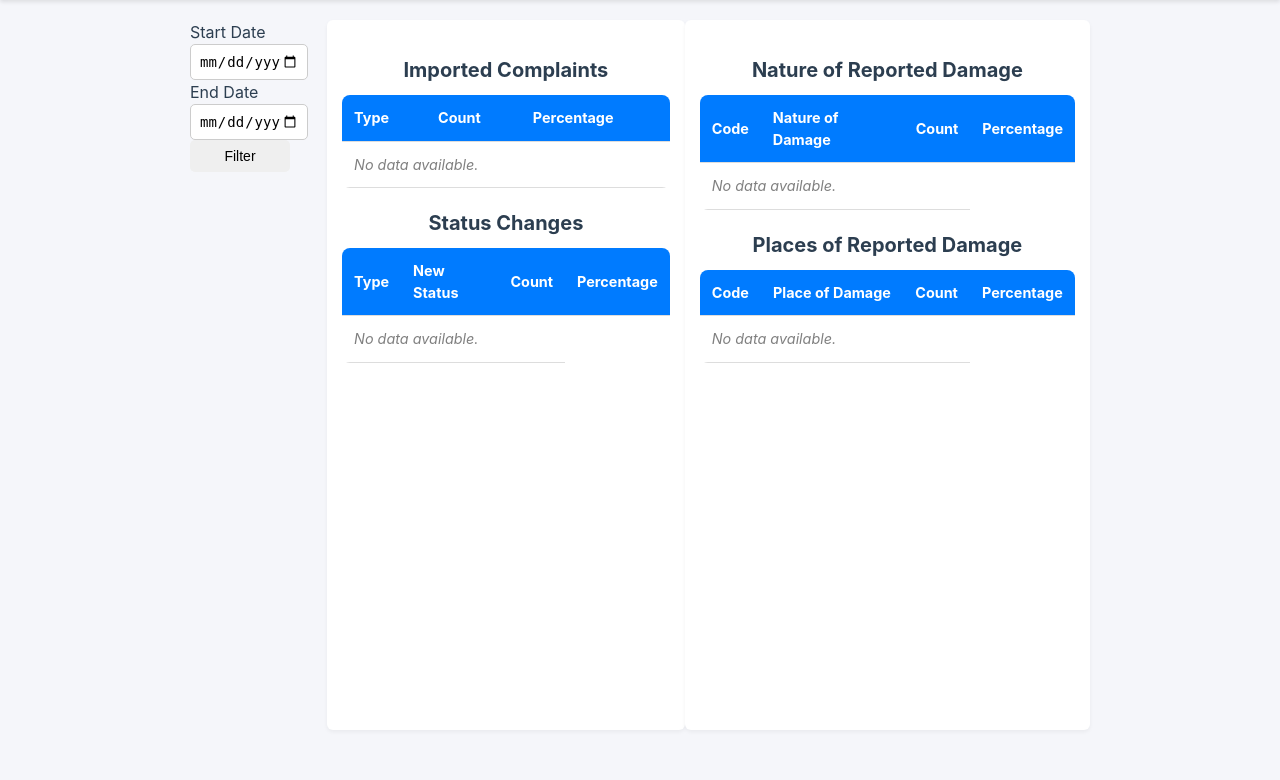
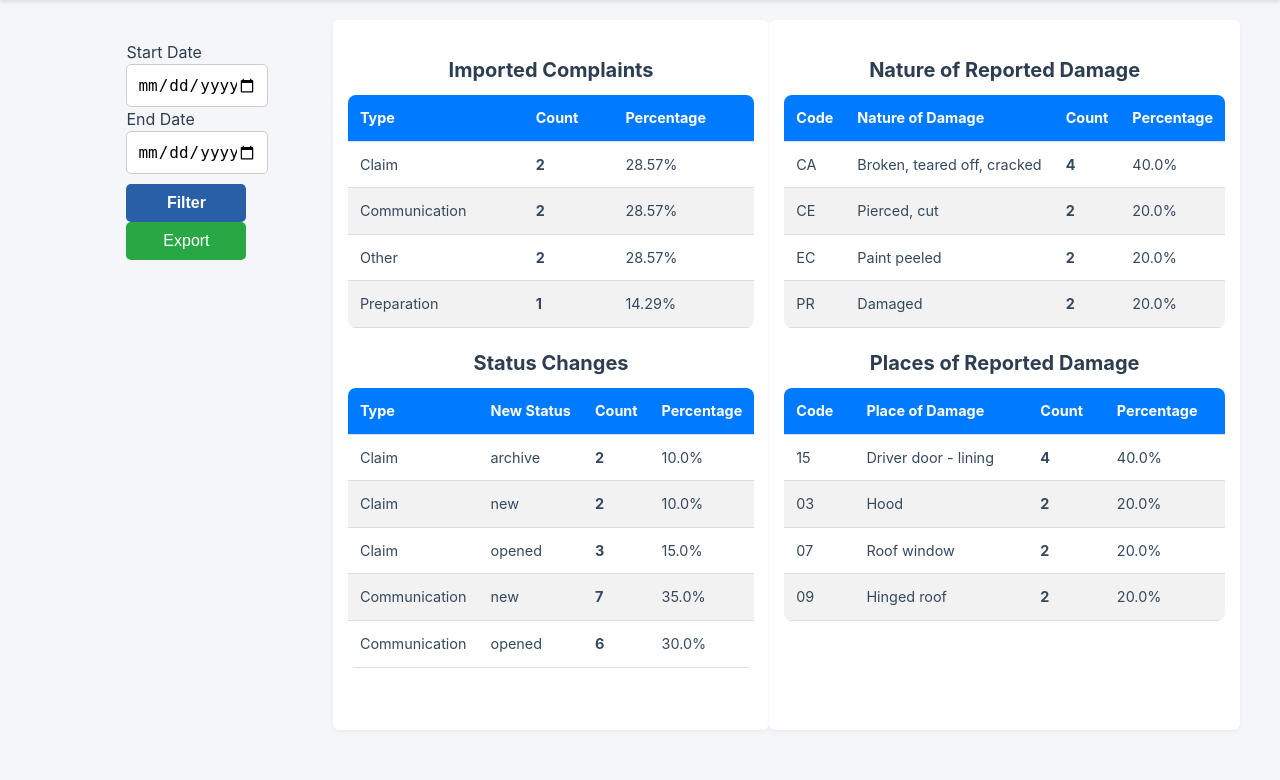
Before and after one commit to TIS2024-FMFI/vehicle-delivery, a Django app: page /statistics in a window 1280 px wide. Shown: the part 74-854 px from the top of the page. Run offline with Django 5.2, Linux system fonts and the light colour scheme; a user stored in the database is signed in; data comes from the database, SQL or seed files in the repository.

Commit message:
added statistics export

```diff
--- a/VehicleDelivery/main/templates/statistics.html
+++ b/VehicleDelivery/main/templates/statistics.html
@@ -4,17 +4,25 @@
 
 {% block content %}
 <div class="container">
-    <form method="GET" class="date-filter-form">
-        <div>
-        <label for="start_date">{% trans "Start Date" %}</label>
-        <input type="date" id="start_date" name="start_date" value="{{ start_date }}" required>
-        <a></a>
 
-        <label for="end_date">{% trans "End Date" %}</label>
-        <input type="date" id="end_date" name="end_date" value="{{ end_date }}" required>
-        <button type="submit">{% trans "Filter" %}</button>
+        <div class="filter-container">
+            <form method="GET">
+            <label for="start_date">{% trans "Start Date" %}</label>
+            <input type="date" id="start_date" name="start_date" value="{{ start_date }}" required>
+
+            <label for="end_date">{% trans "End Date" %}</label>
+            <input type="date" id="end_date" name="end_date" value="{{ end_date }}" required>
+
+            <button type="submit" name="filter" class="filter-button">{% trans "Filter" %}</button>
+            </form>
+            <form method="POST">
+                {% csrf_token %}
+                <button type="submit" name="export" class="export-button">{% trans "Export" %}</button>
+            </form>
         </div>
-    </form>
+
+
+
 
     <!-- Imported Complaints Table -->
     <div class="table-container">
@@ -121,7 +129,7 @@
 <!-- Custom Styling -->
 <style>
     .container {
-        max-width: 900px;
+        max-width: 1200px;
         margin: 0 auto;
         padding: 20px;
     }
@@ -187,5 +195,35 @@
 
         width: 100px;
     }
+    .export-form {
+        margin-bottom: 20px;
+        text-align: right;
+    }
+    .filter-container {
+        max-width: 120px;
+        margin: 0 auto;
+        padding: 20px;
+    }
+    .filter-button {
+        background-color: #285fa7;
+        color: white;
+        padding: 10px 15px;
+        border: none;
+        border-radius: 5px;
+        cursor: pointer;
+    }
+    .export-button {
+        background-color: #28a745;
+        color: white;
+        padding: 10px 15px;
+        border: none;
+        border-radius: 5px;
+        cursor: pointer;
+        width: 120px;
+    }
+    .export-button:hover {
+        background-color: #218838;
+    }
+
 </style>
 {% endblock %}
--- a/VehicleDelivery/main/views.py
+++ b/VehicleDelivery/main/views.py
@@ -6,6 +6,7 @@
 from django.http import JsonResponse
 from django.views.decorators.csrf import csrf_exempt
 from django.forms.models import model_to_dict
+from datetime import timedelta
 import json
 from .forms import *
 from .models import *
@@ -18,7 +19,7 @@
 from django.core.paginator import Paginator
 from django.conf import settings
 from .models import ClaimModel, Person
-from .export import export_single_object, download_all_files
+from .export import export_single_object, download_all_files, export_statistics
 from .logging import get_complaint_type
 
 
@@ -588,16 +589,9 @@
     set_language(request)
 
     # Get start_date and end_date from the GET request
-    start_date_str = request.GET.get("start_date", "")
-    end_date_str = request.GET.get("end_date", "")
+    start_date = request.GET.get("start_date", now().date() - timedelta(days=30))
+    end_date = request.GET.get("end_date", now().date())
 
-    # Convert to datetime objects if the dates are provided
-    if start_date_str and end_date_str:
-        start_date = start_date_str
-        end_date = end_date_str
-    else:
-        start_date = now()
-        end_date = now()
 
     # Count imports by type (filter by date if provided)
     imports_by_type = (
@@ -719,11 +713,16 @@
     ]
 
     context = {
+        "start_date": start_date,
+        "end_date": end_date,
         "imports_per_month": imports_by_type,
         "status_changes": status_changes,
         "nature_of_damage_counts": nature_of_damage_counts,
         "place_of_damage_counts": place_of_damage_counts,
     }
+
+    if request.method == "POST" and "export" in request.POST:
+        return export_statistics(request, context)
 
     return render(request, "statistics.html", context)
 
```
Also changed, not shown: VehicleDelivery/main/export.py (+66 -4 lines).
